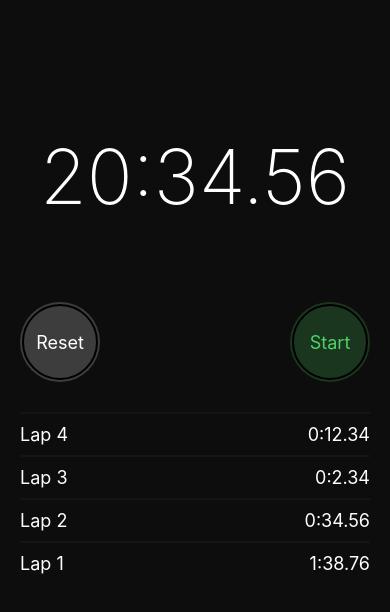
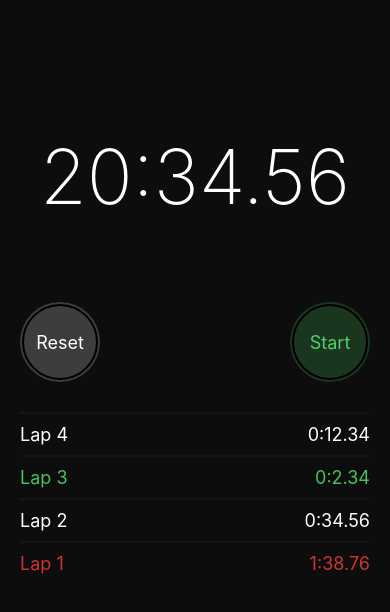
Before and after one commit to delwyn95/stopwatch, a React Native app: screen / in a window 390 px wide. Shown: the top 612 px of the page. Built offline with nearby package versions, Linux system fonts and the light colour scheme.

Commit message:
applied colors to laps table

```diff
--- a/App.js
+++ b/App.js
@@ -27,26 +27,28 @@ function RoundButton({ title, color, background }) {
 }
 function Lap({ number, interval, fastest, slowest }) {
   const lapStyle = [
-    styles.lap,
+    styles.lapText,
     fastest && styles.fastest,
-    slowest && styles.slowest,
-  ]
+    slowest && styles.slowest
+  ];
   return (
-    <View style={lapStyle}>
-    {/* //links to the top */}
-      <Text style={styles.lapText}>Lap {number}</Text>
-      <Timer style={styles.lapText} interval={interval} />
+    <View style={styles.lap}>
+      {/* //links to the top */}
+      <Text style={lapStyle}>Lap {number}</Text>
+      <Timer style={lapStyle} interval={interval} />
     </View>
   );
 }
+//Calculating the data for each of the laps
 function LapsTable({ laps }) {
   const finishedLaps = laps.slice(1);
+  // will shallow copy starting at index slice(i)
   let min = Number.MAX_SAFE_INTEGER;
   let max = Number.MIN_SAFE_INTEGER;
-  if(finishedLaps.length >= 2){
+  if (finishedLaps.length >= 2) {
     finishedLaps.forEach(lap => {
-      if (lap <min) min = lap;
-      if (lap>max) max = lap;
+      if (lap < min) min = lap;
+      if (lap > max) max = lap;
     });
   }
   return (
@@ -56,7 +58,8 @@ function LapsTable({ laps }) {
           number={laps.length - index}
           key={laps.length - index}
           interval={lap}
-          slowest = {lap == min}
+          fastest={lap == min}
+          slowest={lap == max}
         />
       ))}
     </ScrollView>
@@ -116,26 +119,26 @@ const styles = StyleSheet.create({
     alignSelf: "stretch",
     justifyContent: "space-between",
     marginTop: 80,
-    marginBottom:30,
+    marginBottom: 30
   },
   lapText: {
     color: "#FFFFFF",
-    fontSize:18,
+    fontSize: 18
   },
   lap: {
-    flexDirection:'row',
-    justifyContent: 'space-between',
-    borderColor:'#151515',
+    flexDirection: "row",
+    justifyContent: "space-between",
+    borderColor: "#151515",
     borderTopWidth: 2,
-    paddingVertical: 10,
+    paddingVertical: 10
   },
   scrollView: {
-    alignSelf: 'stretch',
+    alignSelf: "stretch"
   },
   fastest: {
-    color:'#4BC05F'
+    color: "#4BC05F"
   },
-  slowest:{
-    color:'#CC3531',
+  slowest: {
+    color: "#CC3531"
   }
 });
```
